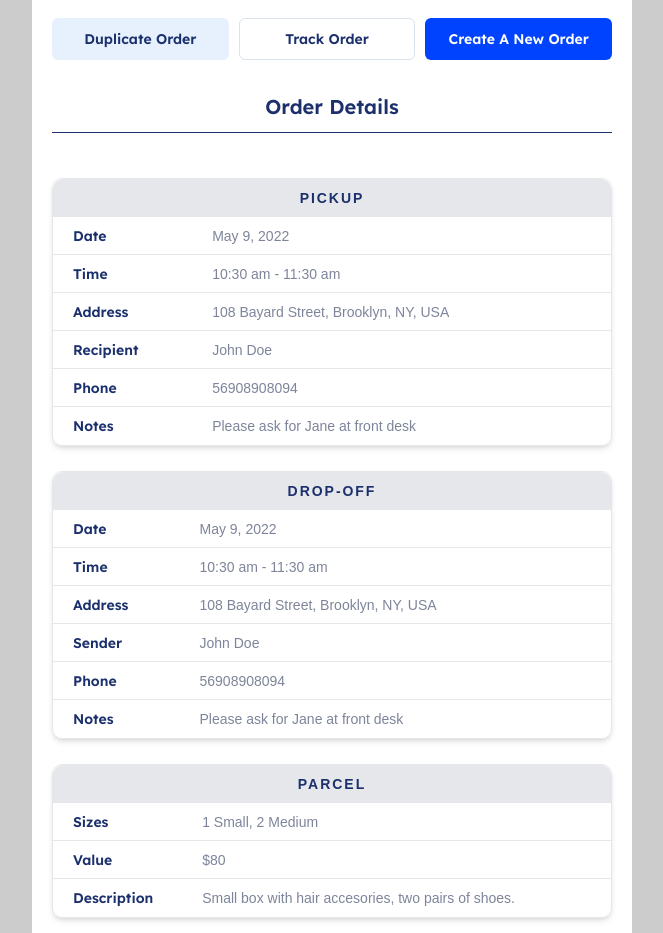
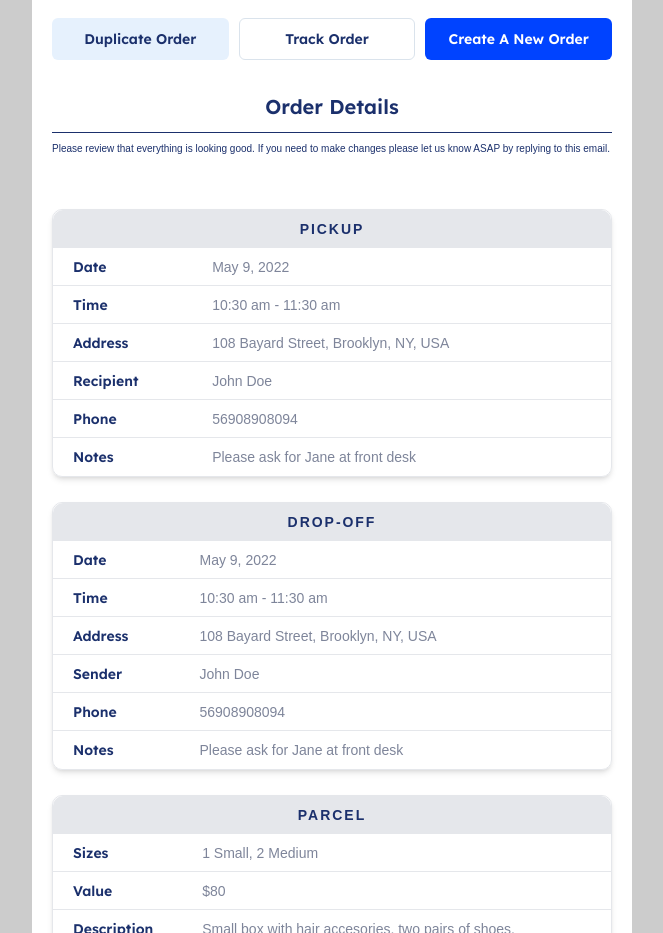
Before and after one commit to erckvera/ap-orderintransit-email, a plain HTML site: page index.html in a window 1280 px wide. Shown: the part 1220-2153 px from the top of the page, without its empty margins (308-971 px from the left). Drawn offline with Linux system fonts and the light colour scheme.

Commit message:
added disclaimer below order details title

```diff
--- a/index.html
+++ b/index.html
@@ -516,6 +516,14 @@
         </tr>
 
         <tr>
+            <td colspan="4" class="disclaimer">
+                <p>
+                    Please review that everything is looking good. If you need to make changes please let us know ASAP by replying to this email.
+                </p>
+            </td>
+        </tr>
+
+        <tr>
             <td colspan="4" class="order-dt-cell">
                 <table width="100%" class="order-dt-table">
                     <thead>
```
